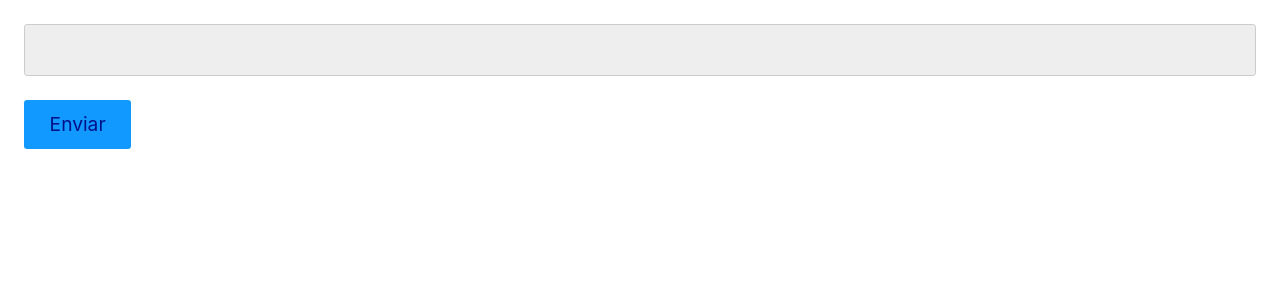
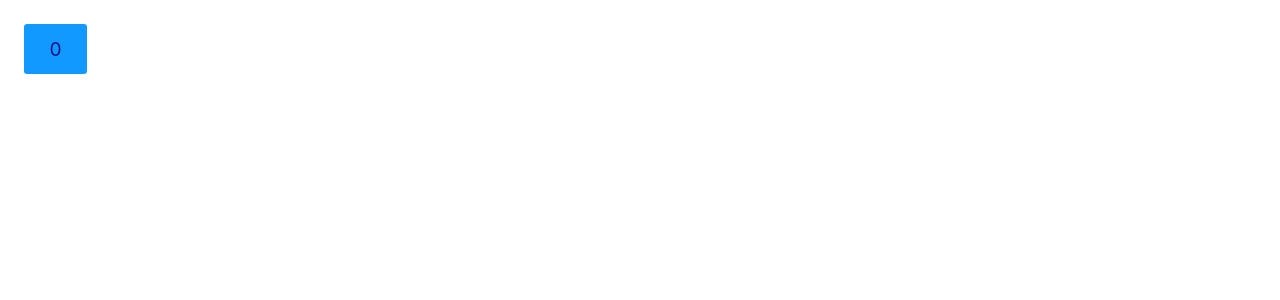
Before and after one commit to thaisquirino/React-Completo, a React (Vite) app: page / in a window 1280 px wide. Shown: the top 300 px of the page. Built offline with nearby package versions, Linux system fonts and the light colour scheme.

Commit message:
feat:useRef adicionando carrinhho de compras com notificação

```diff
--- a/src/App.jsx
+++ b/src/App.jsx
@@ -1,30 +1,22 @@
 import React from 'react';
 const App = () => {
-  const [comentarios, setComentarios] = React.useState([]);
-  const [input, setInput] = React.useState('');
-  const inputElement = React.useRef();
+  const [contar, setContar] = React.useState(0);
+  const [notificacao, setNotificacao] = React.useState(null);
+  const timeoutRef = React.useRef();
 
   function handleClick() {
-    setComentarios([...comentarios, input]);
-    setInput('');
-    inputElement.current.focus();
+    setNotificacao('Obrigado por comprar');
+    clearTimeout(timeoutRef.current);
+    timeoutRef.current = setTimeout(() => {
+      setNotificacao(null);
+    }, 1000);
+    setContar(contar + 1);
   }
 
   return (
     <div>
-      <ul>
-        {comentarios.map((comentario) => (
-          <li key={comentario}>{comentario}</li>
-        ))}
-      </ul>
-      <input
-        type="text"
-        ref={inputElement}
-        value={input}
-        onChange={({ target }) => setInput(target.value)}
-      />
-      <br />
-      <button onClick={handleClick}> Enviar </button>
+      <p>{notificacao}</p>
+      <button onClick={handleClick}>{contar}</button>
     </div>
   );
 };
```
